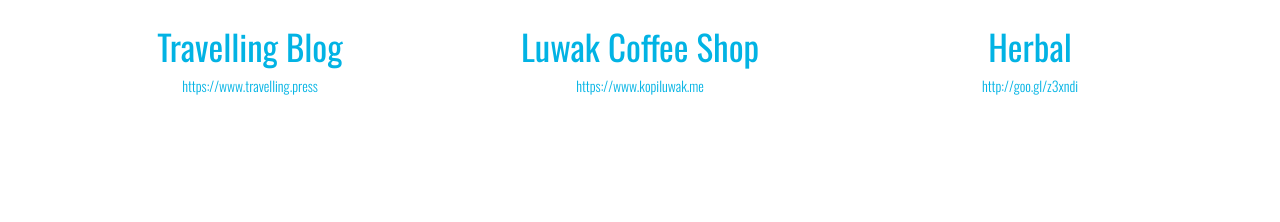
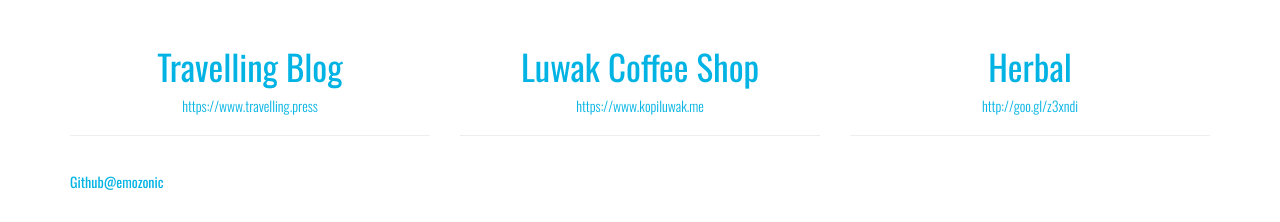
Before and after one commit to diansadulloh/Udacity-Project-Build-a-Portfolio-Site, a plain HTML site: page index.html in a window 1280 px wide. Shown: the part 1096-1318 px from the top of the page. Before the commit the page ends 1228 px from the top, so only its background shows below. Drawn offline with nearby package versions, Linux system fonts and the light colour scheme.

Commit message:
update index.html

```diff
--- a/index.html
+++ b/index.html
@@ -44,34 +44,32 @@
           <div class="row featured-container">
             <section class="col-md-4">
               <img class="featured-item-image" src="http://3.bp.blogspot.com/-CP2Q0QPGeLY/U6gMKOSTTVI/AAAAAAAAAEk/Nkf_PEbyIx8/s1600/jeju+(2).jpg" alt="Travelling Blog">
-              <div>
+              <div class="page-header">
                 <h2>Travelling Blog</h2>
-              </div>
-              <div>
-                <a class="featured-item-link" href="https://www.travelling.press/">https://www.travelling.press</a>
+                <p><a class="featured-item-link" href="https://www.travelling.press/">https://www.travelling.press</a></p>
               </div>
             </section>
             <section class="col-md-4">
               <img class="featured-item-image" src="http://homevsaway.com/wp-content/uploads/2015/10/DSC_0469.jpg" alt="Luwak Coffee Shop">
-              <div>
+              <div class="page-header">
                 <h2>Luwak Coffee Shop</h2>
-              </div>
-              <div>
-                <a class="featured-item-link" href="https://www.kopiluwak.me/">https://www.kopiluwak.me</a>
+                <p><a class="featured-item-link" href="https://www.kopiluwak.me/">https://www.kopiluwak.me</a></p>
               </div>
             </section>
             <section class="col-md-4 featured-item">
               <img class="featured-item-image"  src="http://67.media.tumblr.com/a0753e3b24632ec9dc3571f32a84f23b/tumblr_inline_nn42heA7au1qb8ths_1280.png" alt="Herbal">
-              <div>
+              <div class="page-header">
                 <h2>Herbal</h2>
-              </div>
-              <div>
-                <a class="featured-item-link" href="http://goo.gl/z3xndi">http://goo.gl/z3xndi</a>
+                <p><a class="featured-item-link" href="http://goo.gl/z3xndi">http://goo.gl/z3xndi</a></p>
               </div>
             </section>
           </div>
-        </div>
       </div>
+    <footer class="row">
+      <div class="container">
+      <p>Github<a href="https://github.com/emozonic" target="_blank">@emozonic</a></p>
+      </div>
+    </footer>
     </div>
   </body>
 </html>
```
